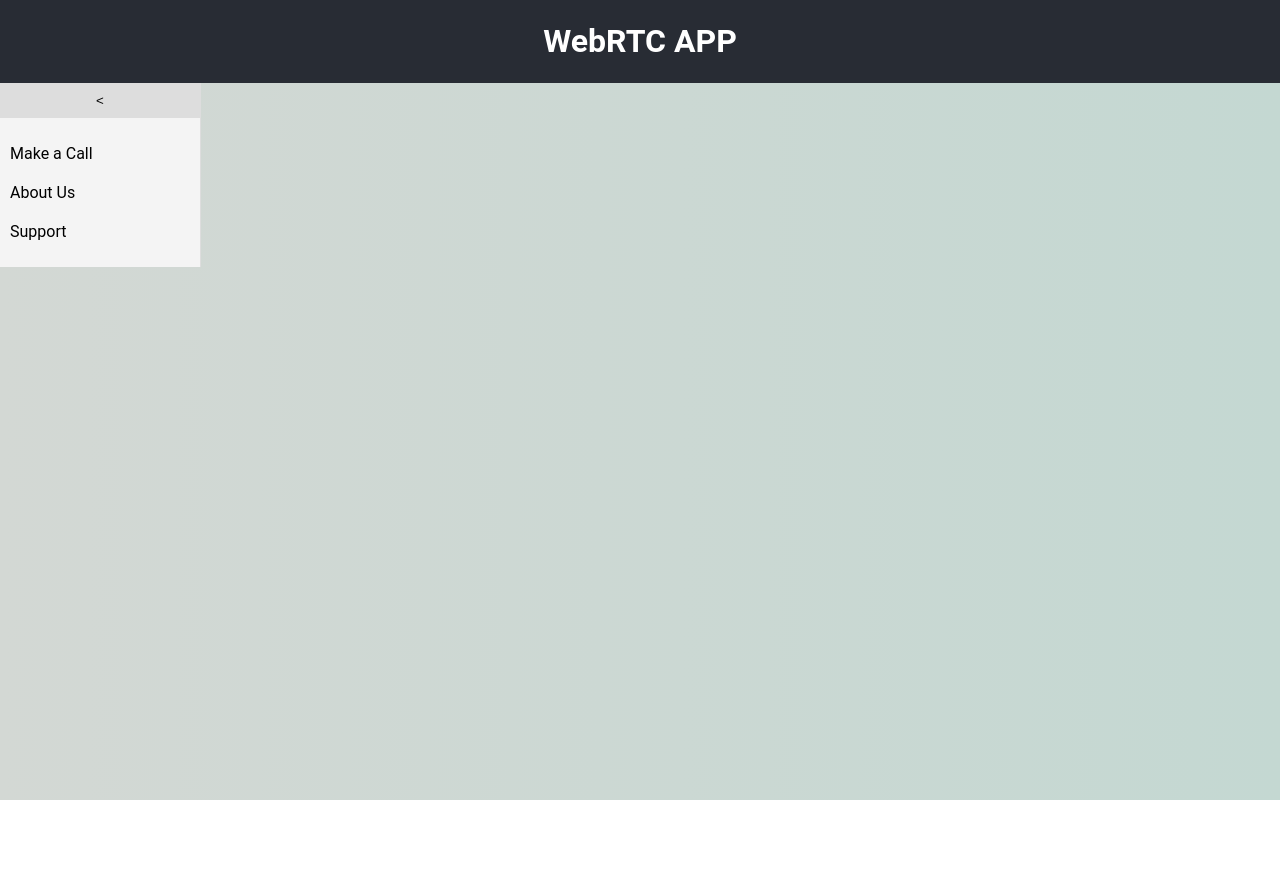
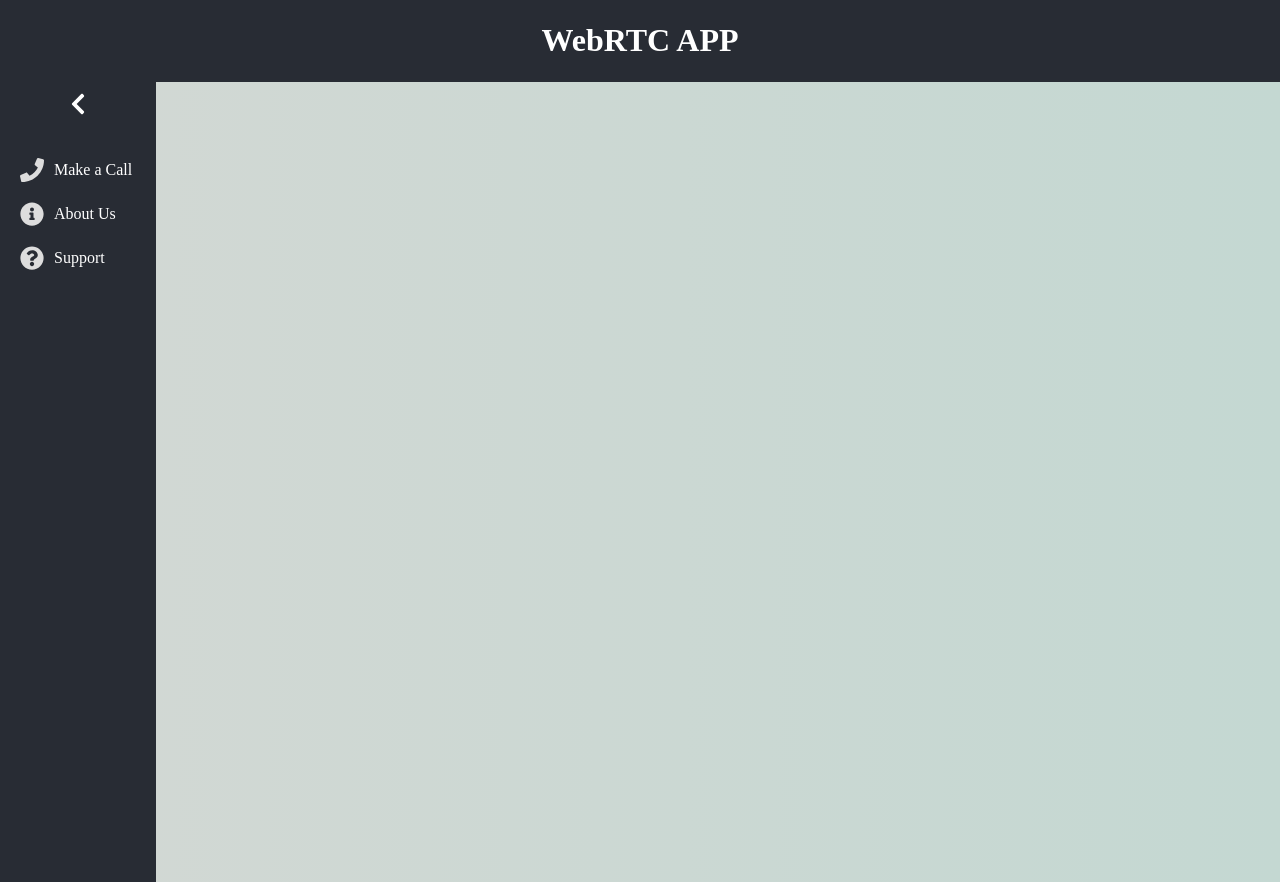
Before and after one commit to GoncaloAzev14/pesti2324, a React (Create React App) app in the folder frontend/: page / in a window 1280 px wide. Before the commit the page ends 800 px from the top, so only its background shows below. Built offline with nearby package versions, Linux system fonts and the light colour scheme; no server answers.

Commit message:
sidebar stylized

```diff
--- a/frontend/package.json
+++ b/frontend/package.json
@@ -18,6 +18,7 @@
     "react": "^18.2.0",
     "react-copy-to-clipboard": "^5.1.0",
     "react-dom": "^18.2.0",
+    "react-icons": "^5.2.1",
     "react-router-dom": "^6.23.0",
     "react-scripts": "^5.0.1",
     "simple-peer": "^9.11.1",
--- a/frontend/src/App.css
+++ b/frontend/src/App.css
@@ -33,15 +33,11 @@ html, body {
     transition: width 0.3s;
 }
 
-.sidebar.collapsed {
-    width: 50px;
-}
-
 .sidebar .toggle-button {
     display: block;
     width: 100%;
     padding: 10px;
-    background-color: #ddd;
+    background-color: #282c34;
     border: none;
     cursor: pointer;
 }
@@ -52,8 +48,9 @@ html, body {
 }
 
 .sidebar ul li {
-    padding: 10px;
     cursor: pointer;
+    color: white;
+    font-family: initial;
 }
 
 .sidebar ul li:hover {
--- a/frontend/src/Bot.css
+++ b/frontend/src/Bot.css
@@ -10,6 +10,8 @@
 }
 
 .message-list {
+  display: flex;
+  flex-direction: column; /* Ensures messages stack vertically */
   list-style-type: none;
   margin: 0;
   padding: 0;
@@ -20,17 +22,23 @@
 }
 
 .message {
+  display: inline-block;
   padding: 8px 16px;
+  margin: 4px 0;
+  max-width: 70%; /* Adjust as necessary */
+  border-radius: 12px;
 }
 
 .message.user {
   text-align: right;
   background-color: #f0f0f0;
+  align-self: flex-end; /* Aligns the user messages to the right */
 }
 
 .message.assistant {
   text-align: left;
-  background-color: #e0f7fa;
+  background-color: #bac7c8;
+  align-self: flex-start; /* Aligns the assistant messages to the left */
 }
 
 .input-container {
@@ -48,16 +56,3 @@
   border-radius: 8px;
   margin-right: 8px;
 }
-
-.send-button {
-  padding: 8px 16px;
-  border: 1px solid #007bff;
-  background-color: #007bff;
-  color: white;
-  border-radius: 4px;
-  cursor: pointer;
-}
-
-.send-button:hover {
-  background-color: #0056b3;
-}
--- a/frontend/src/Bot.js
+++ b/frontend/src/Bot.js
@@ -1,4 +1,6 @@
 import React, { useState } from 'react';
+import NearMeIcon from "@mui/icons-material/Send";
+import IconButton from "@mui/material/IconButton";
 import "./Bot.css";
 
 const Bot = () => {
@@ -48,7 +50,7 @@ const Bot = () => {
       <ul className="message-list">
         {conversationHistory.map((message, index) => (
           <li key={index} className={`message ${message.role}`}>
-            {message.role === 'user' ? 'Você: ' : 'Assistente: '}
+            {message.role === 'user' ? <strong>You: </strong> : <strong>Bud: </strong>}
             {message.content}
           </li>
         ))}
@@ -62,7 +64,9 @@ const Bot = () => {
           onKeyPress={(e) => { if (e.key === 'Enter') { sendMessage(); }}}
           placeholder="Digite sua mensagem..."
         />
-        <button className="send-button" onClick={sendMessage}>Enviar</button>
+        <IconButton onClick={sendMessage}>
+          <NearMeIcon fontSize='big'/>
+        </IconButton>
       </div>
     </div>
   );
--- a/frontend/src/Chat.css
+++ b/frontend/src/Chat.css
@@ -1,7 +1,6 @@
 html, body {
     margin: 0;
     padding: 0;
-    font-family: 'Roboto', sans-serif;
     width: 100%;
     height: 100%;
 }
@@ -19,6 +18,7 @@ h1 {
     display: flex;
     align-items: center;
     justify-content: center;
+    font-family: auto;
 }
 
 .container {
--- /dev/null
+++ b/frontend/src/SideBar.css
@@ -0,0 +1,85 @@
+/* General sidebar styles */
+.sidebar {
+  background-color: #282c34;
+  border-right: 1px solid #282c34;
+  transition: width 0.3s;
+  width: 155px;
+  height: 100vh;
+  display: flex;
+  flex-direction: column;
+}
+
+.sidebar.collapsed {
+  width: 66px;
+}
+
+.toggle-button {
+  background: none;
+  border: none;
+  color: white;
+  cursor: pointer;
+  font-size: 24px;
+  transition: transform 0.3s;
+  display: flex;
+  justify-content: center;
+  align-items: center;
+  height: 50px;
+}
+
+.toggle-button:focus {
+  outline: none;
+}
+
+ul {
+  list-style: none;
+  padding: 0;
+  width: 100%;
+  flex-grow: 1;
+}
+
+li {
+  display: flex;
+  align-items: center;
+  padding: 10px 20px;
+  cursor: pointer;
+  transition: background-color 0.3s, width 0.3s;
+  white-space: nowrap;
+  overflow: hidden;
+  text-overflow: ellipsis;
+}
+
+li:hover {
+  background-color: #444;
+}
+
+.icon {
+  margin-right: 10px;
+  font-size: 24px;
+  color: #ddd;
+  flex-shrink: 0;
+}
+
+.sidebar.collapsed .icon {
+  margin: 0;
+}
+
+.sidebar.collapsed span {
+  display: none;
+}
+
+.sidebar .text {
+  opacity: 0;
+  transition: opacity 0.3s ease;
+}
+
+.sidebar.open .text {
+  opacity: 1;
+}
+
+.sidebar.open {
+  top: 0;
+}
+
+.sidebar.collapsed {
+  top: 0;
+}
--- a/frontend/src/SideBar.js
+++ b/frontend/src/SideBar.js
@@ -1,7 +1,13 @@
-// Sidebar.js
 import React from "react";
 import { useState } from "react";
-import "./App.css";
+import "./SideBar.css";
+import {
+  FaPhone,
+  FaInfoCircle,
+  FaQuestionCircle,
+  FaChevronLeft,
+  FaChevronRight,
+} from "react-icons/fa";
 
 function Sidebar({ setPage }) {
   const [isOpen, setIsOpen] = useState(true);
@@ -13,12 +19,23 @@ function Sidebar({ setPage }) {
   return (
     <div className={`sidebar ${isOpen ? "open" : "collapsed"}`}>
       <button onClick={toggleSidebar} className="toggle-button">
-        {isOpen ? "<" : ">"}
+        <span className="toggle-icon">
+          {isOpen ? <FaChevronLeft /> : <FaChevronRight />}
+        </span>
       </button>
       <ul>
-        <li onClick={() => setPage("chat")}>Make a Call</li>
-        <li onClick={() => setPage("about")}>About Us</li>
-        <li onClick={() => setPage("support")}>Support</li>
+        <li onClick={() => setPage("chat")}>
+          <FaPhone className="icon" />
+          {isOpen && <span>Make a Call</span>}
+        </li>
+        <li onClick={() => setPage("about")}>
+          <FaInfoCircle className="icon" />
+          {isOpen && <span>About Us</span>}
+        </li>
+        <li onClick={() => setPage("support")}>
+          <FaQuestionCircle className="icon" />
+          {isOpen && <span>Support</span>}
+        </li>
       </ul>
     </div>
   );
```
Also changed, not shown: 1 other file (tests, documents, lock files or other folders).
